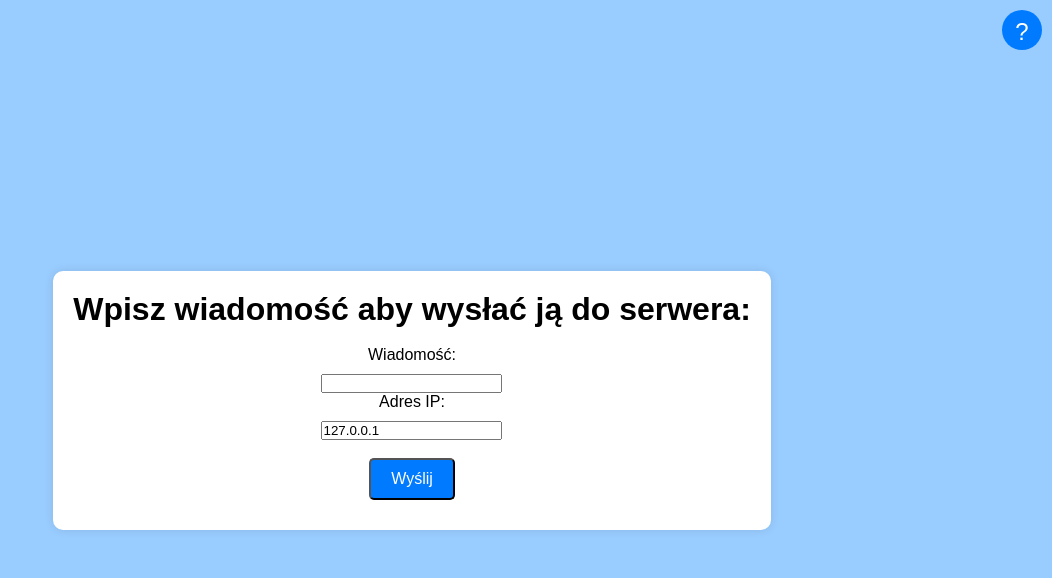
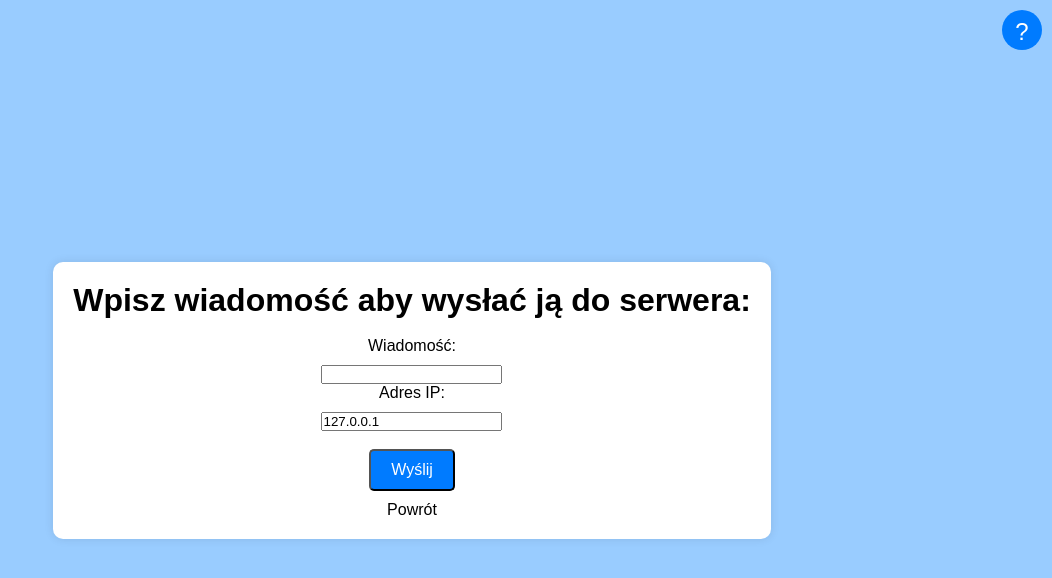
Before and after one commit to AugustynJ/steganography, a Flask app: page /method_1/client in a window 1280 px wide. Shown: the top 578 px of the page, without its empty margins (228-1280 px from the left). Run offline with Flask 3, Linux system fonts and the light colour scheme.

Commit message:
Debug TTL2

```diff
--- a/templates/method_1.html
+++ b/templates/method_1.html
@@ -22,6 +22,8 @@
                 <a href="{{ url_for('method_1_server') }}" class="button">Server</a>
             </div>
         </div>
+        <br />
+        <a href="/">Powrót</a>
     </div>
 </body>
 </html>
--- a/templates/method_1/client.html
+++ b/templates/method_1/client.html
@@ -29,6 +29,7 @@
                 <p>{{ response }}</p>
             </div>
         </div>
+        <a href="/method_1">Powrót</a>
     </div>
 </body>
 </html>
--- a/templates/method_1/server.html
+++ b/templates/method_1/server.html
@@ -27,6 +27,7 @@
                 <p>{{ response }}</p>
             </div>
         </div>
+        <a href="/method_1">Powrót</a>
     </div>
 </body>
 </html>
```
